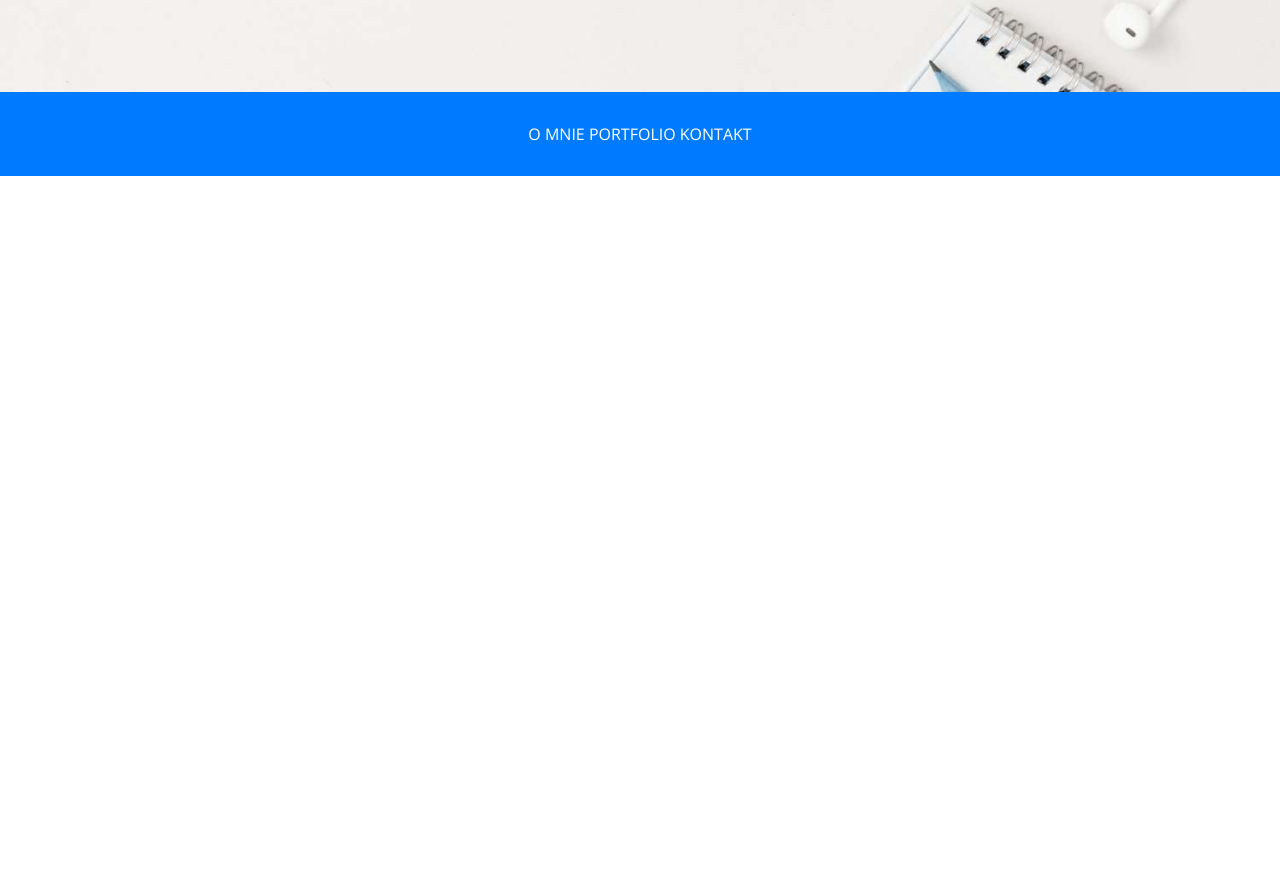
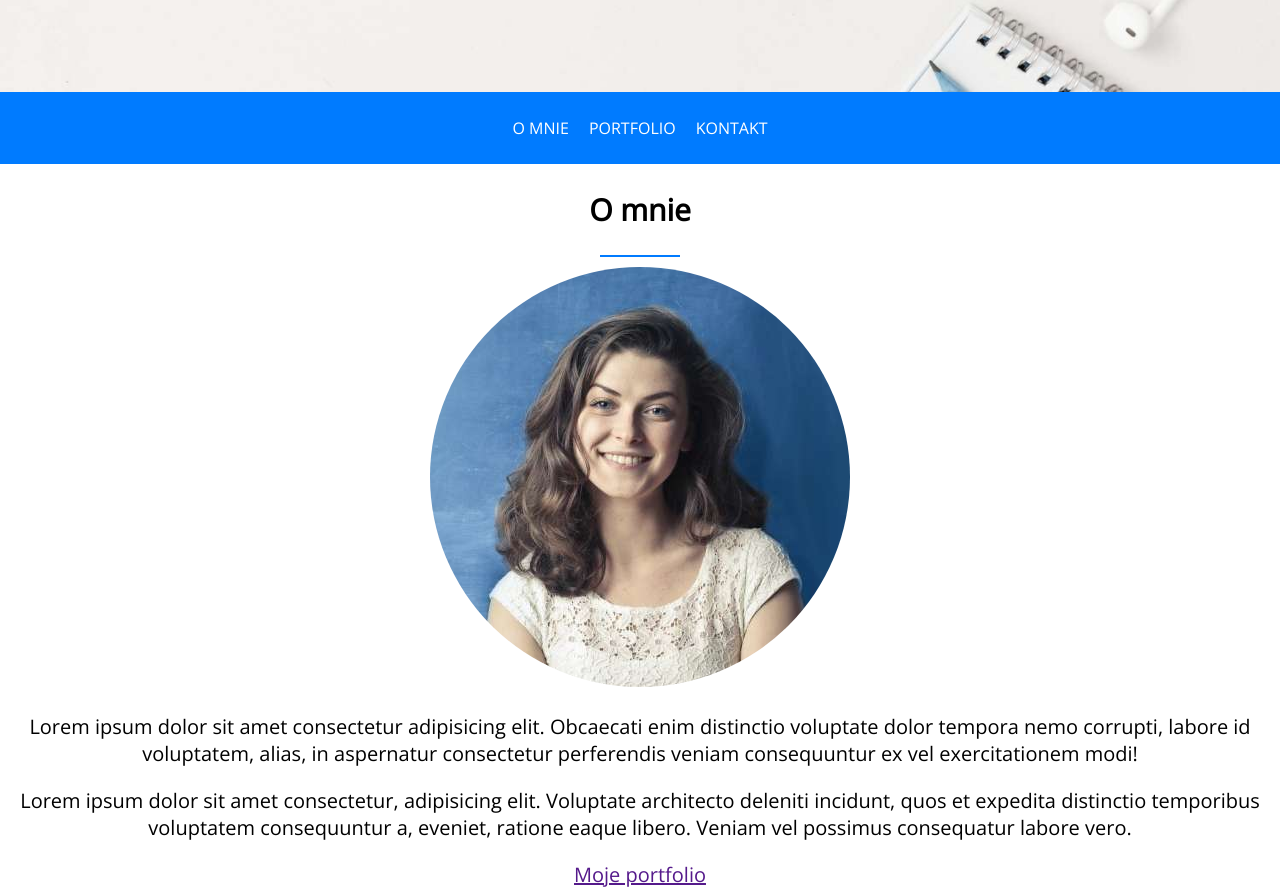
Before and after one commit to mateuszjan/portfolio, a plain HTML site: page index.html in a window 1280 px wide. Shown: the part 388-1276 px from the top of the page. Before the commit the page ends 800 px from the top, so only its background shows below. Drawn offline with nearby package versions, Linux system fonts and the light colour scheme.

Commit message:
portfolio

```diff
--- a/css/style.css
+++ b/css/style.css
@@ -14,6 +14,8 @@ hr {
     background-color: #007bff;
 }
 
+
+/* header start */
 .link-more {
     display: inline-block;
     color: #333;
@@ -60,20 +62,25 @@ hr {
     color: #007bff;
 }
 
+/* linki nawigacyjne */
+
 .main-links {
     background-color: #007bff;
+    position: sticky;
+    top: 0;
 }
 
-.main-links {
+.main-links ul {
     text-transform: uppercase;
     color: white;
     padding: 15px 20px;
     display: flex;
     justify-content: center;
+    list-style: none;
 }
 
-.main-links ul {
-    padding: 0;
+.main-links ul li {
+    padding: 10px;
 }
 
 .inner-links {
@@ -81,3 +88,27 @@ hr {
     text-decoration: none;
     text-align: center;
 }
+
+.inner-links:hover {
+    background-color: #007bff;
+    color: black;
+}
+
+ul {
+    margin: 0;
+}
+
+/* sekcja pierwsza */
+
+.section-main    {
+    color: black;
+    background-repeat: no-repeat;
+    background-position: center;
+    text-align: center;
+    font-size: 20px;
+}
+
+.photo {
+    border-radius: 100%;
+
+}
--- a/index.html
+++ b/index.html
@@ -9,6 +9,8 @@
     <link href="https://fonts.googleapis.com/css?family=Open+Sans&display=swap&subset=latin-ext" rel="stylesheet">
 </head>
 <body>
+
+<!-- header start -->
 <header id="main-header" class="main-header">
     <div class="main-header-inner">
         <h1>Front end developer</h1>
@@ -18,16 +20,32 @@
     </div>
 </header>
 
+
+
+<!-- linki nawigacyjne -->
 <nav id="main-links" class="main-links">
 <ul>
-    <la><a href="" class="inner-links">O mnie</la>
-    <la><a href="" class="inner-links">Portfolio</la>
-    <la><a href="" class="inner-links">Kontakt</la>
+    <li><a href="#" class="inner-links">O mnie</a></li>
+    <li><a href="#" class="inner-links">Portfolio</a></li>
+    <li><a href="#" class="inner-links">Kontakt</a></li>
 </ul>
 </nav>
 
-<section>
 
+<!-- sekcja 1 -->
+<section id="section-main" class="section-main">
+    <h2>O mnie</h2>
+    <hr>
+    <img src="img/about.jpg" alt="" class="photo">
+    <p>Lorem ipsum dolor sit amet consectetur adipisicing elit.
+        Obcaecati enim distinctio voluptate dolor tempora nemo corrupti,
+        labore id voluptatem, alias, in aspernatur consectetur perferendis
+        veniam consequuntur ex vel exercitationem modi!</p>
+    <p>Lorem ipsum dolor sit amet consectetur, adipisicing elit. Voluptate
+        architecto deleniti incidunt, quos et expedita distinctio temporibus
+        voluptatem consequuntur a, eveniet, ratione eaque libero. Veniam vel
+        possimus consequatur labore vero.</p>
+    <a href="" class="portfolio">Moje portfolio</a>
 </section>
 
 
```
